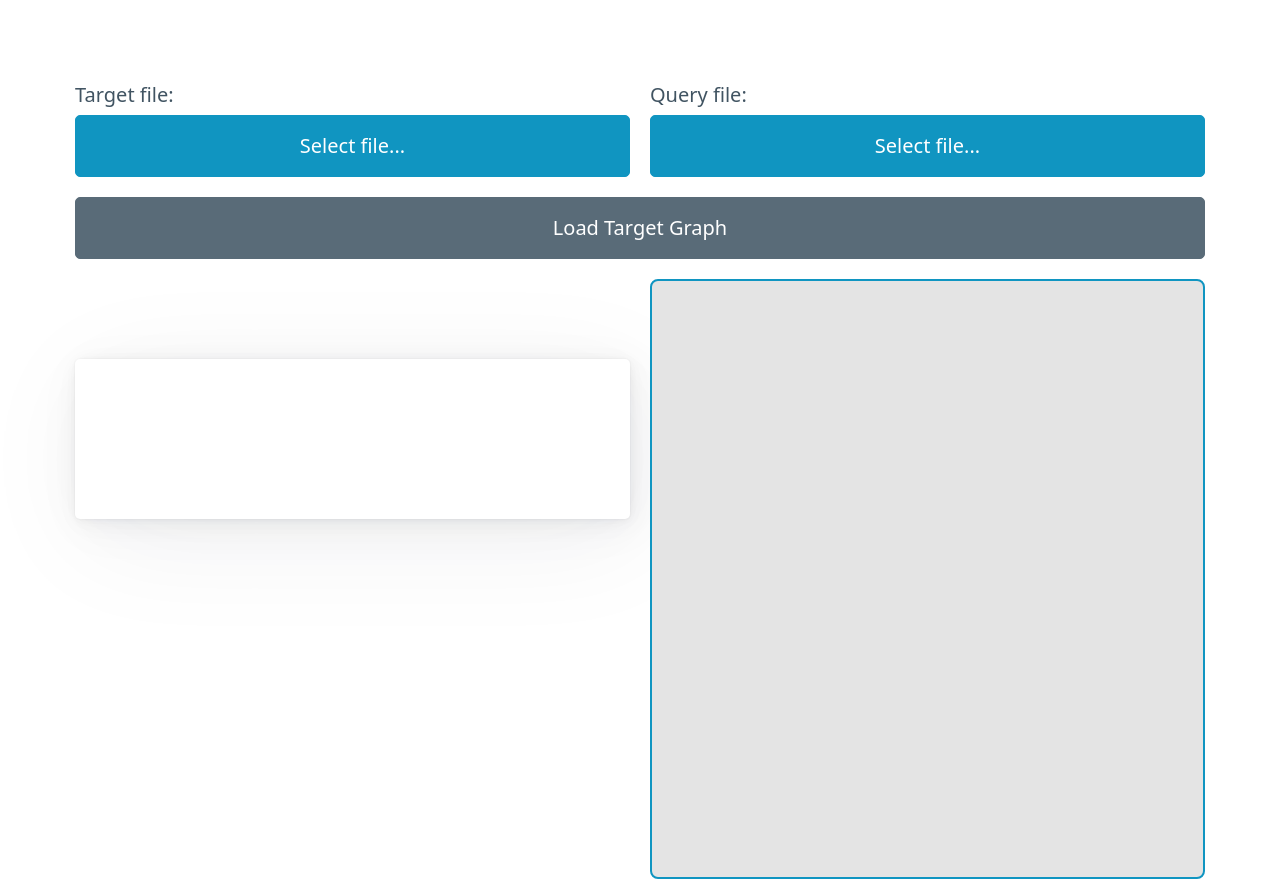
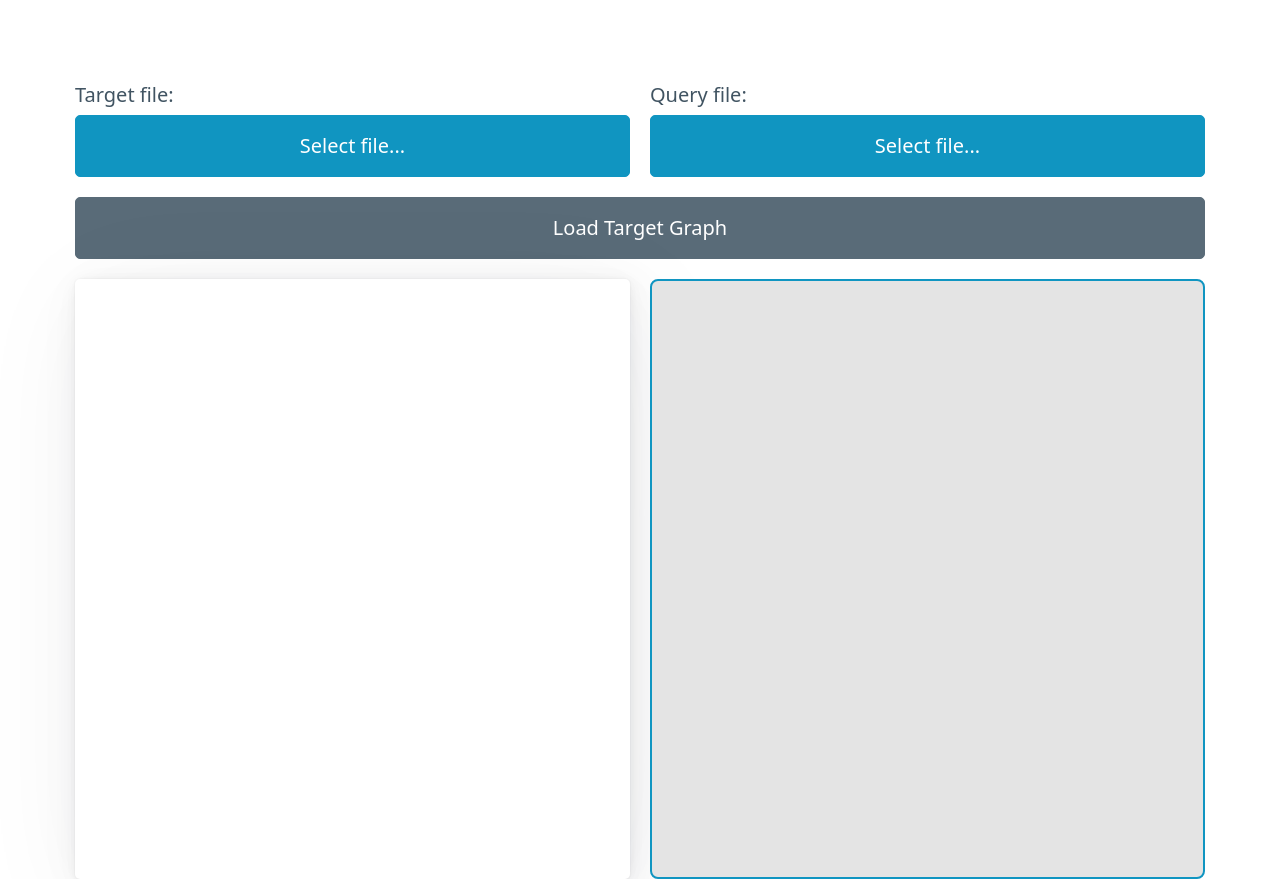
Before and after one commit to ArneShizuka/temporalRI-tauri-viewer, a website built with Vite: page index.html in a window 1280 px wide. Shown: the top 879 px of the page. Built offline with nearby package versions, Linux system fonts and the light colour scheme.

Commit message:
chore: update ui layout

```diff
--- a/src/styles.css
+++ b/src/styles.css
@@ -2,8 +2,7 @@
 
 #cy {
     width: 100%;
-    /* height: 100%; */
-    min-height: 600px;
+    height: 600px;
     background-color: #e4e4e4;
     border: solid var(--primary) 2px;
     border-radius: 0.4rem;
@@ -11,5 +10,7 @@
 }
 
 #output {
-    height: auto;
+    margin: 0;
+    height: 600px;
+    overflow-y: auto;
 }
```
